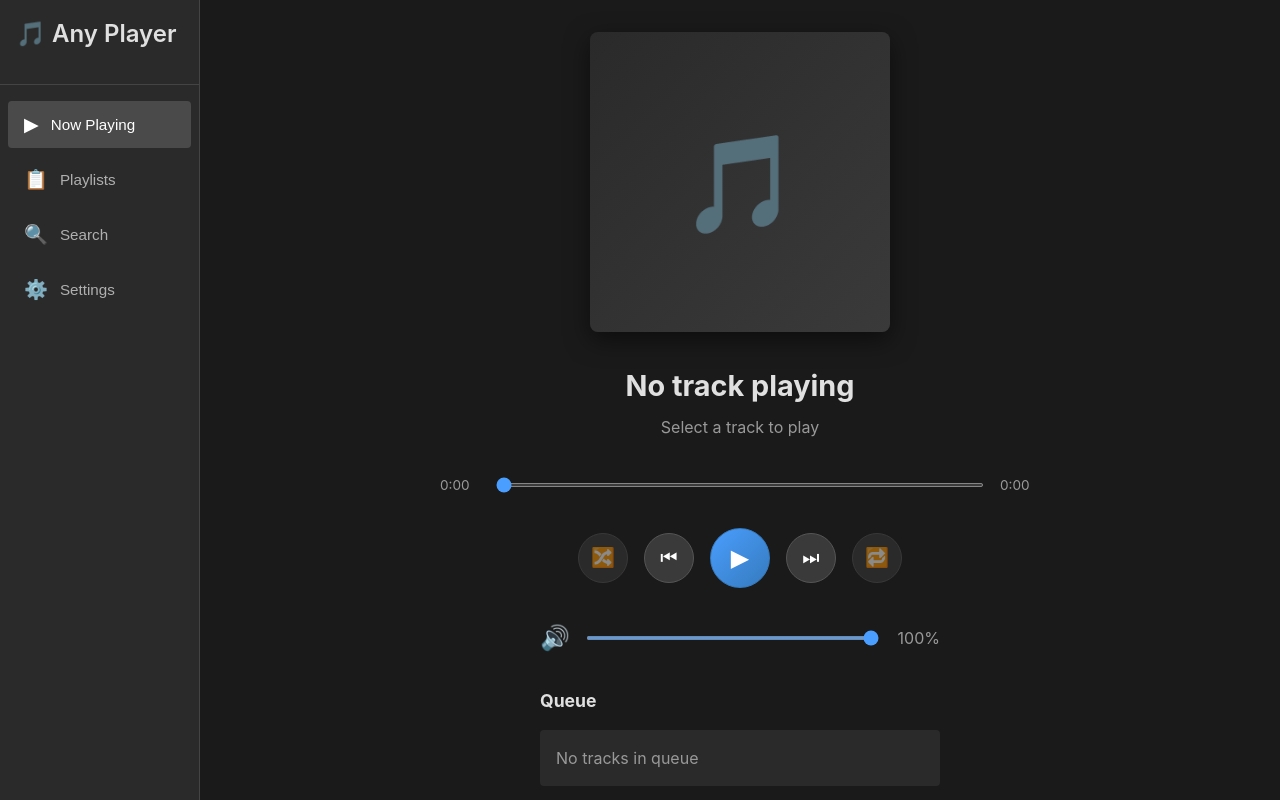
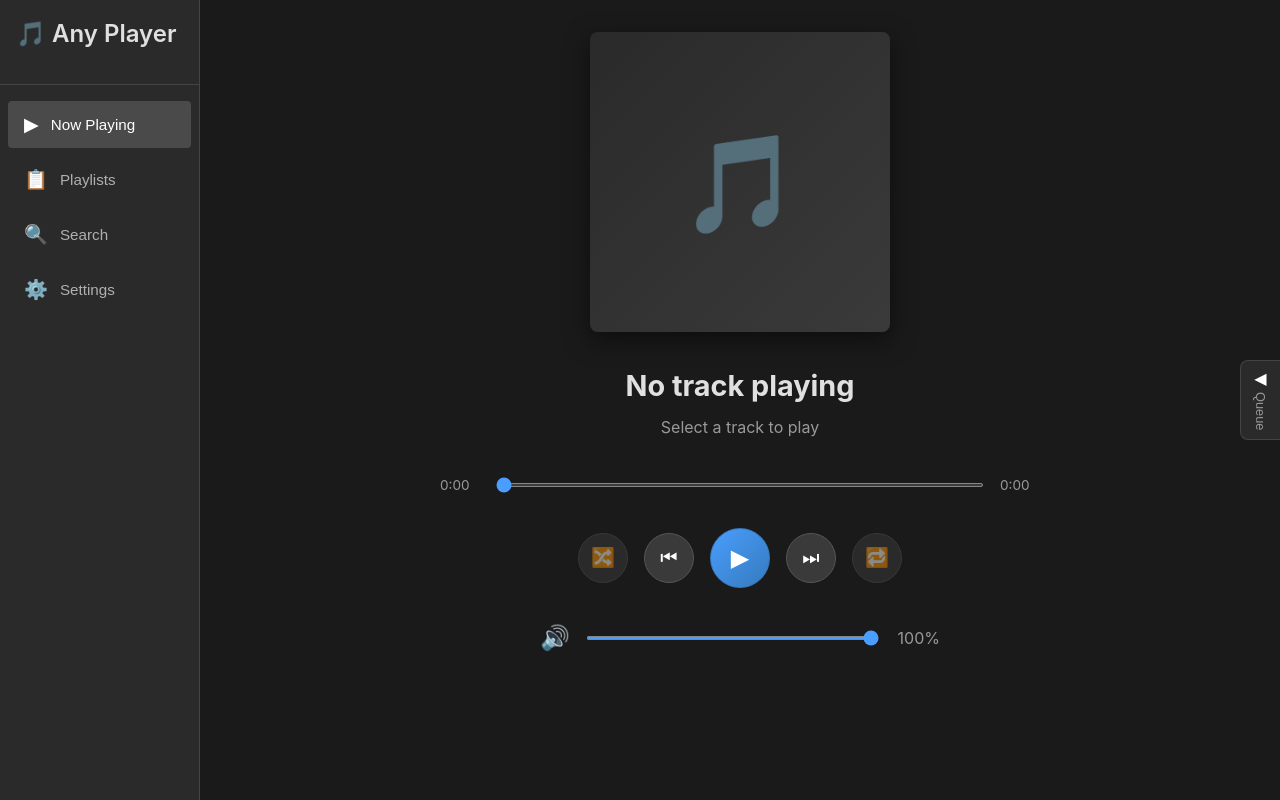
Before and after one commit to neboman11/any-player, a React (Vite) app: page / in a window 1280 px wide. Built offline with nearby package versions, Linux system fonts and the light colour scheme.

Commit message:
feat: enhance playback status with queue information and UI updates for queue display

```diff
--- a/src/App.css
+++ b/src/App.css
@@ -121,6 +121,13 @@ body {
 }
 
 /* Now Playing */
+.now-playing-wrapper {
+  display: flex;
+  position: relative;
+  height: 100%;
+  width: 100%;
+}
+
 .now-playing-container {
   display: flex;
   flex-direction: column;
@@ -128,6 +135,8 @@ body {
   gap: 2rem;
   max-width: 600px;
   margin: 0 auto;
+  flex: 1;
+  transition: margin-right 0.3s ease;
 }
 
 .album-art {
@@ -249,10 +258,61 @@ body {
   color: #999;
 }
 
+.queue-toggle-btn {
+  position: fixed;
+  right: 0;
+  top: 50%;
+  transform: translateY(-50%);
+  width: 40px;
+  height: 80px;
+  background-color: #2a2a2a;
+  border: 1px solid #444;
+  border-right: none;
+  border-radius: 8px 0 0 8px;
+  color: #fff;
+  cursor: pointer;
+  display: flex;
+  flex-direction: column;
+  align-items: center;
+  justify-content: center;
+  gap: 0.25rem;
+  transition: all 0.3s ease;
+  z-index: 999;
+  font-size: 1rem;
+}
+
+.queue-toggle-btn:hover {
+  background-color: #3a3a3a;
+}
+
+.queue-toggle-btn .queue-label {
+  writing-mode: vertical-rl;
+  text-orientation: mixed;
+  font-size: 0.8rem;
+  color: #999;
+}
+
+.queue-sidebar {
+  position: fixed;
+  right: 0;
+  top: 0;
+  height: 100%;
+  width: 350px;
+  background-color: #1e1e1e;
+  border-left: 1px solid #444;
+  transform: translateX(100%);
+  transition: transform 0.3s ease;
+  z-index: 998;
+  overflow-y: auto;
+  padding: 2rem 1.5rem;
+}
+
+.queue-sidebar.open {
+  transform: translateX(0);
+}
+
 .queue-info {
   width: 100%;
-  max-width: 400px;
-  margin: 0 auto;
 }
 
 .queue-info h3 {
@@ -265,14 +325,23 @@ body {
   background-color: #2a2a2a;
   border-radius: 4px;
   overflow: hidden;
-  max-height: 300px;
-  overflow-y: auto;
 }
 
 .queue-list li {
   padding: 1rem;
   border-bottom: 1px solid #3a3a3a;
   color: #999;
+}
+
+.queue-track-title {
+  color: #fff;
+  font-weight: 500;
+  margin-bottom: 0.25rem;
+}
+
+.queue-track-artist {
+  color: #999;
+  font-size: 0.9rem;
 }
 
 .queue-list li:last-child {
--- a/src/components/NowPlaying.tsx
+++ b/src/components/NowPlaying.tsx
@@ -1,4 +1,4 @@
-import { useMemo } from "react";
+import { useMemo, useState } from "react";
 import { usePlayback } from "../hooks";
 import { NowPlayingControls } from "./NowPlayingControls";
 import { ProgressBar } from "./ProgressBar";
@@ -6,6 +6,8 @@ import { VolumeControl } from "./VolumeControl";
 
 export function NowPlaying() {
   const playback = usePlayback();
+  const [isQueueOpen, setIsQueueOpen] = useState(false);
+
   const currentTrack = useMemo(() => {
     if (playback.playbackStatus?.current_track) {
       return {
@@ -22,6 +24,7 @@ export function NowPlaying() {
 
   return (
     <section id="now-playing" className="page active">
+      <div className="now-playing-wrapper">
         <div className="now-playing-container">
           <div className="album-art">
             <div className="placeholder">🎵</div>
@@ -43,12 +46,35 @@ export function NowPlaying() {
             volume={playback.volume}
             setVolumeValue={playback.setVolumeValue}
           />
+        </div>
+
+        <button
+          className="queue-toggle-btn"
+          onClick={() => setIsQueueOpen(!isQueueOpen)}
+          aria-label={isQueueOpen ? "Close queue" : "Open queue"}
+        >
+          {isQueueOpen ? "▶" : "◀"}
+          <span className="queue-label">Queue</span>
+        </button>
+
+        <aside className={`queue-sidebar ${isQueueOpen ? "open" : ""}`}>
           <div className="queue-info">
             <h3>Queue</h3>
             <ul id="queue-list" className="queue-list">
+              {playback.playbackStatus?.queue &&
+              playback.playbackStatus.queue.length > 0 ? (
+                playback.playbackStatus.queue.map((track, index) => (
+                  <li key={`${track.id}-${index}`}>
+                    <div className="queue-track-title">{track.title}</div>
+                    <div className="queue-track-artist">{track.artist}</div>
+                  </li>
+                ))
+              ) : (
                 <li>No tracks in queue</li>
+              )}
             </ul>
           </div>
+        </aside>
       </div>
     </section>
   );
--- a/src/types.ts
+++ b/src/types.ts
@@ -12,6 +12,7 @@ export interface PlaybackStatus {
   current_track: Track | null;
   position: number;
   duration: number;
+  queue: Track[];
 }
 
 export interface Track {
```
Also changed, not shown: 2 other files (tests, documents, lock files or other folders). Lines whose indentation alone changed are shown as unchanged.
